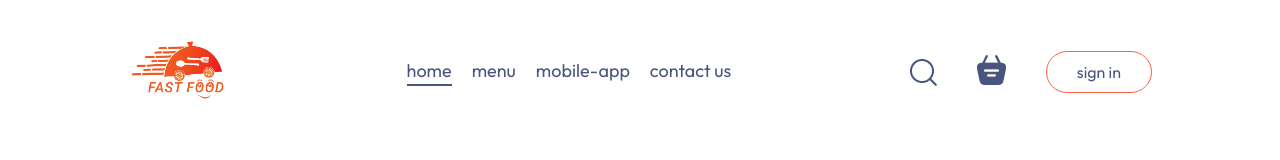
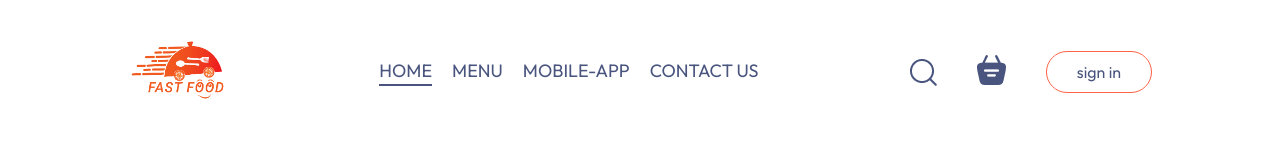
Before and after one commit to harshrathod62/food-del, a React (Vite) app: page /order in a window 1280 px wide. Shown: the top 160 px of the page. Built offline with nearby package versions, Linux system fonts and the light colour scheme.

Commit message:
navigation text changes

```diff
--- a/src/components/Navbar/Navbar.jsx
+++ b/src/components/Navbar/Navbar.jsx
@@ -10,10 +10,10 @@ function Navbar({setShowLogin}) {
     <div className='navbar'>
         <Link to='/'><img src={assets.logo1} alt="" className="logo" /></Link>
         <ul className="navbar-menu">
-            <Link to='/' onClick={()=>setMenu("home")} className={menu==="home"?"active":""}>home</Link>
-            <a href='#explore-menu' onClick={()=>setMenu("menu")} className={menu==="menu"?"active":""}>menu</a>
-            <a href='#app-download' onClick={()=>setMenu("mobile-app")} className={menu==="mobile-app"?"active":""}>mobile-app</a>
-            <a href='#footer' onClick={()=>setMenu("contact-us")} className={menu==="contact-us"?"active":""}>contact us</a>
+            <Link to='/' onClick={()=>setMenu("home")} className={menu==="home"?"active":""}>HOME</Link>
+            <a href='#explore-menu' onClick={()=>setMenu("menu")} className={menu==="menu"?"active":""}>MENU</a>
+            <a href='#app-download' onClick={()=>setMenu("mobile-app")} className={menu==="mobile-app"?"active":""}>MOBILE-APP</a>
+            <a href='#footer' onClick={()=>setMenu("contact-us")} className={menu==="contact-us"?"active":""}>CONTACT US</a>
         </ul>
         <div className="navbar-right">
             <img src={assets.search_icon} alt="" />
```
